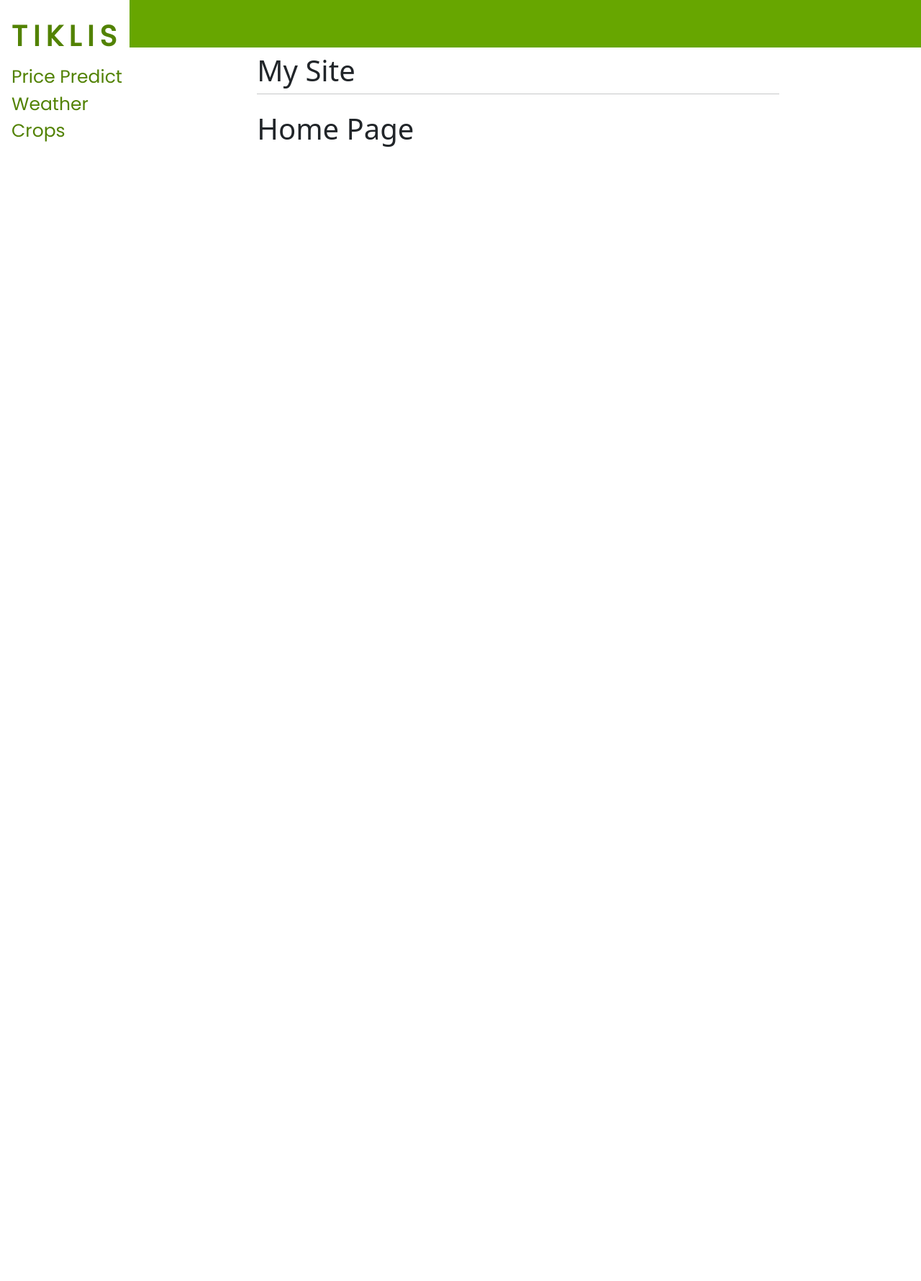
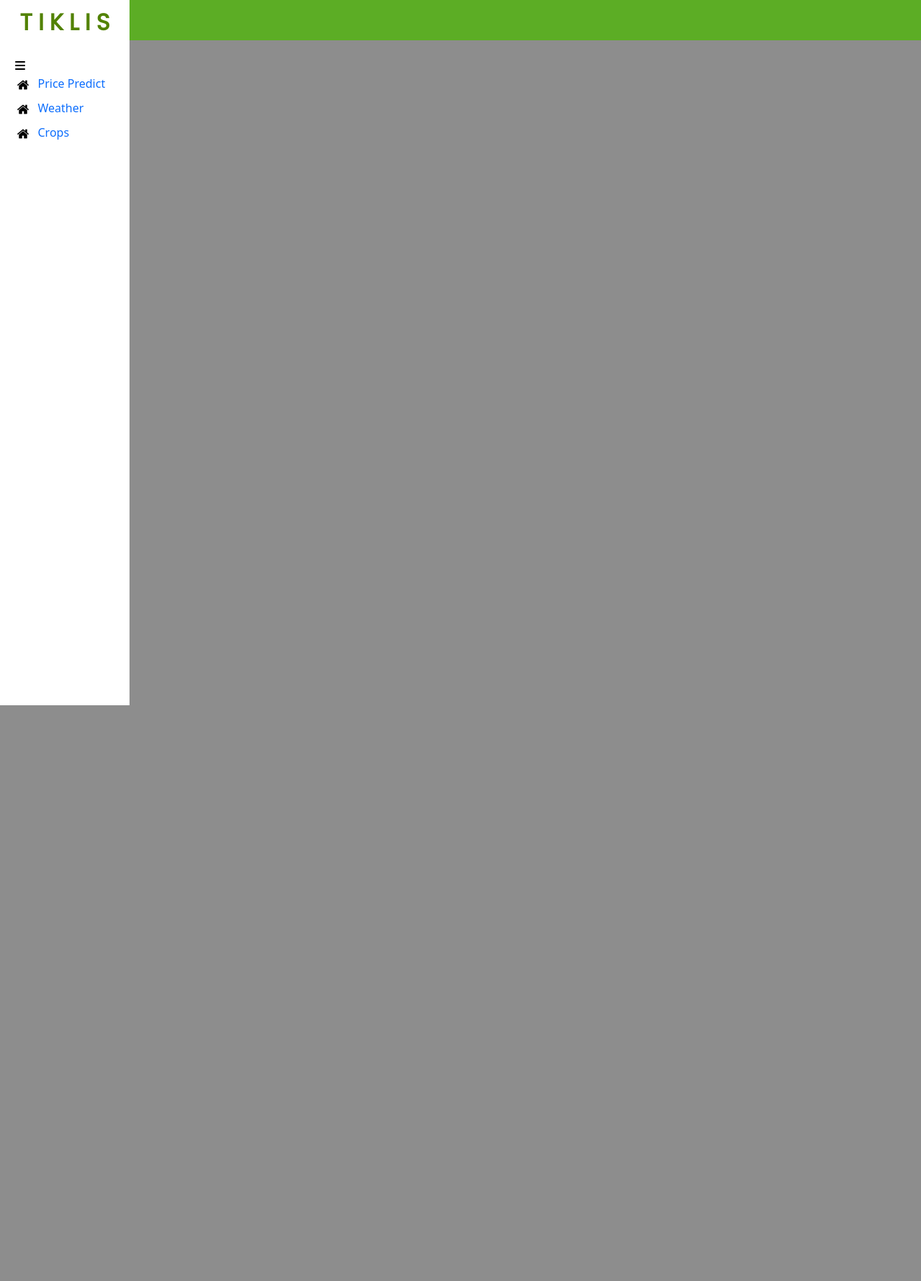
Before and after one commit to ellement95/Crop-Prediction, a Django app: page /home/ in a window 1280 px wide. Shown: the whole page at 72% size. Before the commit the page ends 204 px from the top, so only its background shows below. Run offline with Django 4.2, Linux system fonts and the light colour scheme; some libraries are stand-ins or nearby versions.

Commit message:
-applied bootstrap 5 functionalities

```diff
--- /dev/null
+++ b/Tiklis/test_project/main/static/stylee.css
@@ -0,0 +1,48 @@
+body{
+    background: rgb(141, 141, 141);
+}
+
+.horizontal-line {
+    overflow:hidden;
+    background-color: #5cad25;
+    width: 100%;
+    z-index: 0;
+    position:fixed;
+  }
+
+.main-container {
+    display: flex; /* Keep Flexbox for the main container */
+}
+#side_nav{
+    background: #ffffff;
+    min-width:180px;
+    max-width:180px;
+    border: 4ch;
+    z-index: 1;
+    padding: 6px 12px 20px 16px;
+    height: 980px;
+}
+
+.content{
+    min-height: 100vh;
+    width:100%
+}
+span.logo{
+    display:flex;
+    padding: 6px 12px 20px 16px;
+    font-family:'Poppins';
+    font-weight: bold;
+    color: #528203;
+    letter-spacing: 8px;
+    width: 100%;
+    justify-content: center;
+
+}
+
+h1.fs-4{
+    font-size: 40px;
+}
+/* Custom CSS to adjust spacing between list items */
+.list-unstyled.px-2 li {
+    margin-bottom: 10px; /* Adjust the value to increase/decrease spacing */
+  }
--- a/Tiklis/test_project/main/static/styles.css
+++ b/Tiklis/test_project/main/static/styles.css
@@ -1,5 +1,5 @@
 
-.sidenav {
+#sidenav {
   height:100%;
   width:180px;
   position: fixed;
@@ -9,33 +9,39 @@
   background-color:#ffffff;
   overflow-x: hidden;
   padding-top:20px;
-  resize: none;
+}
+.logo {
+  width: 100px;
+}
+#sidenav h1 {
+  padding: 6px 12px 20px 16px;
+  font-family:'Poppins';
+  font-weight: bold;
+  color: #528203;
+  letter-spacing: 8px;
+  text-align:justify;
+  width: 100%;
 
+  /* Prevent the h1 element from resizing and taking full width */
+  display: inline-block;
+  white-space: nowrap;
 }
 
-.sidenav a {
-  padding:6px 8px 6px 16px;
+#sidenav a {
+  padding: 15px 8px 6px 16px;
   text-decoration: none;
   font-size: 25px;
   color: #528203;
   font-family:'Poppins';
-  display: black;
 }
 
-.sidenav a:hover {
+#sidenav a:hover {
   font-family:'Poppins';
 
   color: #f1f1f1;
 }
 
-.sidenav h1 {
-  padding:6px 8px 6px 16px;
-  font-family:'Poppins';
-  font-weight: bold;
-  color: #528203;
-  letter-spacing: 8px;
 
-}
 
 .main {
   margin-left: 160px;
@@ -43,6 +49,6 @@
 }
 
 .header {
-  padding: 5px;
+  padding: 6px;
   background: #67A600;
 }
--- a/Tiklis/test_project/main/templates/main/base.html
+++ b/Tiklis/test_project/main/templates/main/base.html
@@ -2,38 +2,39 @@
 <!DOCTYPE html>
 <html>
     <head>
-
         <meta charset="utf-8">
         <meta name="viewport" content="width=device-width, initial-scale=1, shrink-to-fit=no">
-        <link href='https://fonts.googleapis.com/css?family=Poppins' rel='stylesheet'>
-        <link href="https://cdn.jsdelivr.net/npm/bootstrap@5.3.0/dist/css/bootstrap.min.css" rel="stylesheet"
-        integrity="sha384-9ndCyUaIbzAi2FUVXJi0CjmCapSmO7SnpJef0486qhLnuZ2cdeRhO02iuK6FUUVM" crossorigin="anonymous">
-       <link rel ="stylesheet" type="text/css" href="{% static 'styles.css' %}">
-        <title> {% block title %} Dani's Website {% endblock %} </title>
+        <link href="https://fonts.googleapis.com/css?family=Poppins" rel="stylesheet">
+        <link href="https://cdn.jsdelivr.net/npm/bootstrap@5.2.3/dist/css/bootstrap.min.css" rel="stylesheet" integrity="sha384-rbsA2VBKQhggwzxH7pPCaAqO46MgnOM80zW1RWuH61DGLwZJEdK2Kadq2F9CUG65" crossorigin="anonymous">
+       <link rel ="stylesheet" type="text/css" href="{% static 'stylee.css' %}">
+       <script src="https://kit.fontawesome.com/6417c2168c.js" crossorigin="anonymous"></script>
+        <title> {% block title %} Tiklis Website {% endblock %} </title>
     </head>
 
     <body>
-        <div class = "header">
-            <h1> Test</h1>
-        </div>
-        <div class="sidenav">
-            <h1 href= ""> TIKLIS </h1>
-            <a href= "/home">Price Predict</a>
-            <a href= "/create">Weather</a>
-            <a href= "/2">Crops</a>
+        <!-- Header -->
+        <div class = "horizontal-line">
+            <h1> test</h1>
         </div>
 
-        <div id="content", name="content", class="main">
-            <div class="row justify-content-center">
-                <div class="col-8">
-                    <h1 class="mt-2">My Site</h1>
-                    <hr class="mt-0 mb-4">
-                    {% block content %}
-                    {% endblock %}
+        <!-- Side bar-->
+        <div class="main-container ">
+            <div class="sidebar" id="side_nav">
+                <div class="header-box">
+                    <h1 class="fs-2"><span class="logo">TIKLIS</span></h1>
+                    <button class="btn d-mb-none d-block close-btn px-1 py-0 text-black"><i class="fa-solid fa-bars"></i></button>
                 </div>
+                <!-- Menu -->
+                <ul class = "list-unstyled px-2">
+                <li class ="menu-item"><a href="#" class="text-decoration-none"><img src="{% static 'icons/house-logo-16x16.png' %}">&nbsp;&nbsp;&nbsp;Price Predict </a></li>
+                <li class ="menu-item"><a href="#" class="text-decoration-none"><img src="{% static 'icons/house-logo-16x16.png' %}">&nbsp;&nbsp;&nbsp;Weather </a></li>
+                <li class ="menu-item"><a href="#" class="text-decoration-none"><img src="{% static 'icons/house-logo-16x16.png' %}">&nbsp;&nbsp;&nbsp;Crops </a></li>
+                </ul>
             </div>
         </div>
+        <div class = "content">
 
+        </div>
         <script src="https://cdn.jsdelivr.net/npm/bootstrap@5.3.0/dist/js/bootstrap.bundle.min.js"
         integrity="sha384-geWF76RCwLtnZ8qwWowPQNguL3RmwHVBC9FhGdlKrxdiJJigb/j/68SIy3Te4Bkz" crossorigin="anonymous"></script>
     </body>
```
Also changed, not shown: Tiklis/test_project/main/static/icons/house-logo-16x16.png (added), Tiklis/test_project/main/static/icons/house-logo.png (added).
